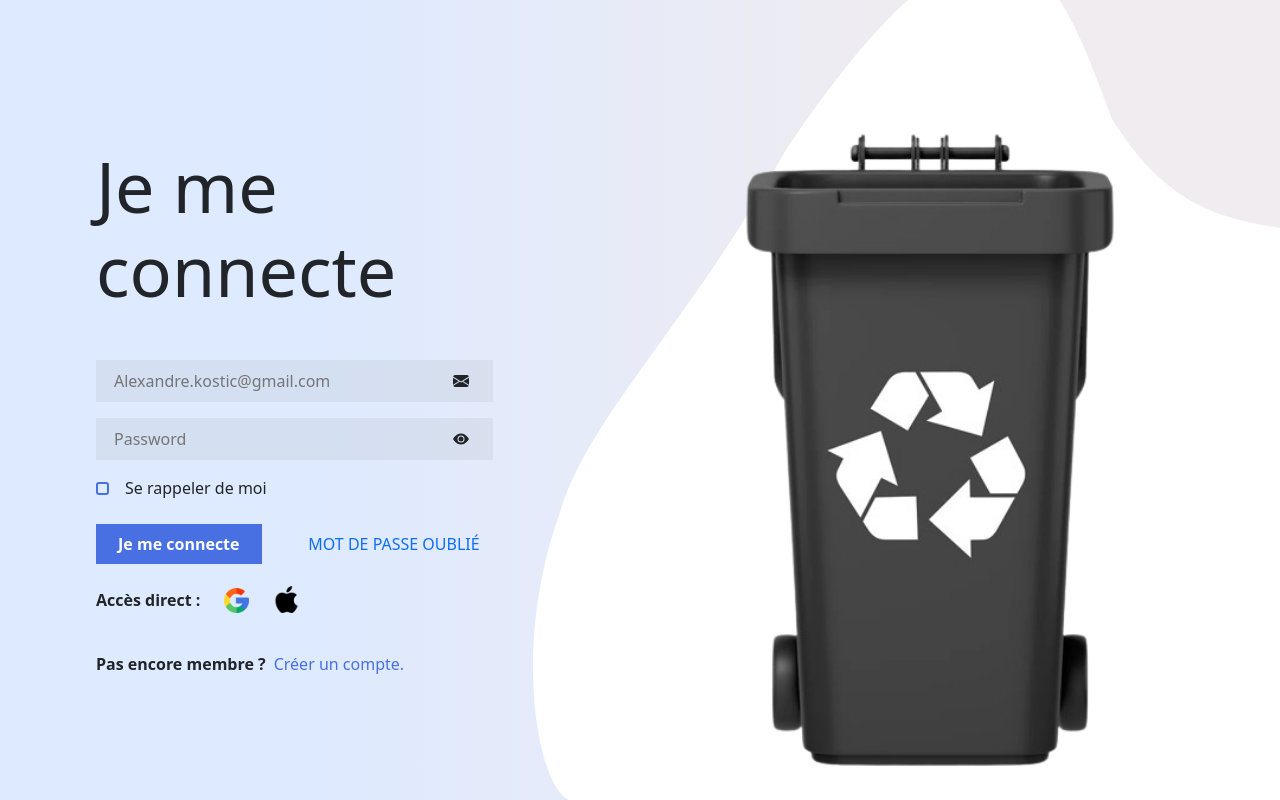
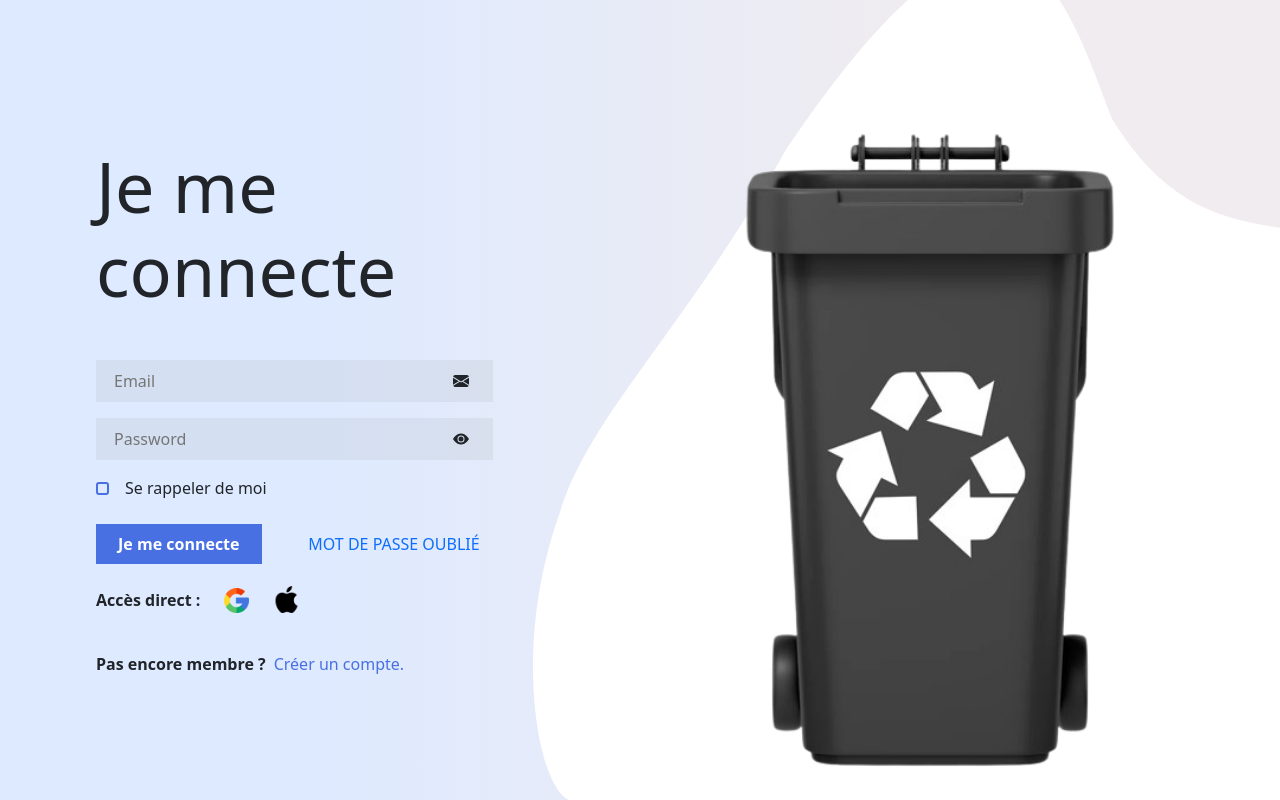
Before and after one commit to P4ND4P0W3R/myTrash, a React (Vite) app in the folder client/: page /login in a window 1280 px wide. Built offline with nearby package versions, Linux system fonts and the light colour scheme.

Commit message:
feat - Login page

```diff
--- a/client/src/components/LoginForm.tsx
+++ b/client/src/components/LoginForm.tsx
@@ -67,7 +67,7 @@ export const LoginForm = (props: LoginProps) => {
             <h1 className="titleName pt-md-5 w-md-50 w-100">Je me connecte</h1>
             <div className='position-relative col-12'>
                 <div className="inputContainer p-2 px-3 pe-4 d-flex justify-content-between align-items-center mt-md-5 mt-4">
-                    <input type="mail" className="inputField col-11" placeholder='Alexandre.kostic@gmail.com' onChange={(e) => props.setEmail(e.target.value)}/>
+                    <input type="mail" className="inputField col-11" placeholder='Email' onChange={(e) => props.setEmail(e.target.value)}/>
                     <EnvelopeFill />
                 </div>
 
```
